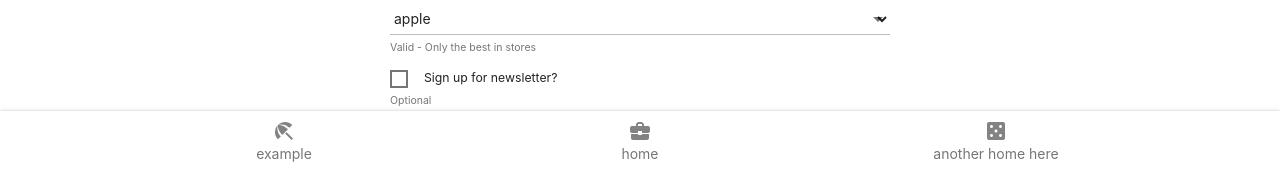
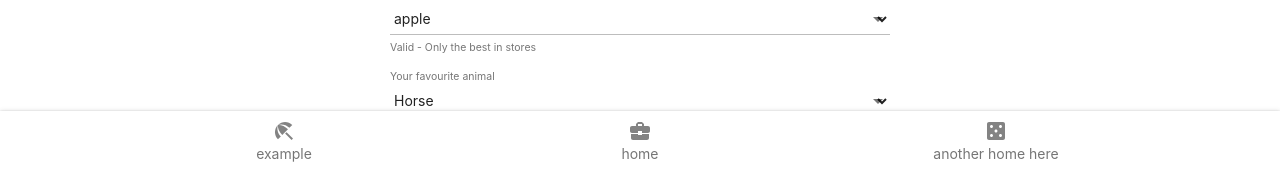
Before and after one commit to stausholm/vue-pwa, a Vue app in the folder client/: page /#/exampleinputs in a window 1280 px wide. Shown: the part 628-800 px from the top of the page. Built offline with nearby package versions, Linux system fonts and the light colour scheme.

Commit message:
allow select input to receive objects, and add ability to sort values

```diff
--- a/client/src/components/inputs/FormGenerator.vue
+++ b/client/src/components/inputs/FormGenerator.vue
@@ -154,7 +154,8 @@ export default {
  * }
  *
  * input specific
- * @param options - Array of string values to be used with radiogroups, checkboxgroups and select lists
+ * @param options - Array of string values (or objects {label:'text', value: 'val'}) to be used with radiogroups, checkboxgroups and select lists
+ * @param sortDir - either 'asc' or 'desc', for options. if not defined, use original array order, else sort alphabetically
  * @param min - Number, for range slider min value - default 0
  * @param max - Number, for range slider max value - default 100
  * @param steps - Number, range slider step
--- a/client/src/components/inputs/SelectList.vue
+++ b/client/src/components/inputs/SelectList.vue
@@ -11,9 +11,10 @@
           @focus="classObject.focused = true"
           @blur="blur">
 
-          <option disabled>Please select one</option>
-          <option v-for="option in options" :key="option">
-            {{option}}
+          <option value="" disabled></option>
+
+          <option v-for="option in formattedOptions" :key="option.value" :value="option.value">
+            {{option.label}}
           </option>
 
         </select>
@@ -31,6 +32,39 @@ import { formValidation } from '@/mixins/formValidation';
 
 export default {
   name: 'SelectList',
-  mixins: [formValidation]
+  mixins: [formValidation],
+  computed: {
+    formattedOptions() {
+      if (typeof this.options[0] === 'string') {
+        if (this.sortDir === 'asc') {
+          return this.options.map(item => ({label: item, value: item})).sort(this.sortAsc)
+        } else if (this.sortDir === 'desc') {
+          return this.options.map(item => ({label: item, value: item})).sort(this.sortDesc)
+        }
+        return this.options.map(item => ({label: item, value: item}))
+      }
+
+
+      if (this.sortDir === 'asc') {
+        return this.options.map(item => item).sort(this.sortAsc)
+      } else if (this.sortDir === 'desc') {
+        return this.options.map(item => item).sort(this.sortDesc)
+      }
+
+      return this.options
+    }
+  },
+  methods: {
+    sortAsc(a, b) {
+      const labelA = a.label.toLowerCase()
+      const labelB = b.label.toLowerCase()
+      return labelA > labelB ? 1 : -1
+    },
+    sortDesc(a, b) {
+      const labelA = a.label.toLowerCase()
+      const labelB = b.label.toLowerCase()
+      return labelA < labelB ? 1 : -1
+    }
+  }
 }
 </script>
--- a/client/src/mixins/formValidation.js
+++ b/client/src/mixins/formValidation.js
@@ -75,6 +75,9 @@ export const formValidation = {
     options: {
       type: Array,
       default: () => []
+    },
+    sortDir: {
+      type: String
     }
   },
   computed: {
--- a/client/src/pages/example/ExampleInputs.vue
+++ b/client/src/pages/example/ExampleInputs.vue
@@ -34,6 +34,7 @@ export default {
         gender: "Female",
         bio: "yo",
         favoriteFruit: "apple",
+        favoriteAnimal: "val1",
         //newsletter: true,
         //recentStores: ["KFC"],
         rating: "2"
@@ -87,6 +88,22 @@ export default {
           //disabled: true
           //dumb: true,
           helper: 'Only the best in stores'
+        },
+        {
+          fieldType: 'SelectList',
+          name: 'favoriteAnimal',
+          label: 'Your favourite animal',
+          options: [
+            { label: "Horse", value: "val1"},
+            { label: "Cat", value: "val2"},
+            { label: "Dog", value: "val3"},
+            { label: "kiwi", value: "val4"},
+            { label: "Birb", value: "val5"}
+          ],
+          //disabled: true
+          //dumb: true,
+          helper: 'Only the best in stores',
+          sortDir: 'asc'
         },
         {
           fieldType: 'Checkbox',
```
